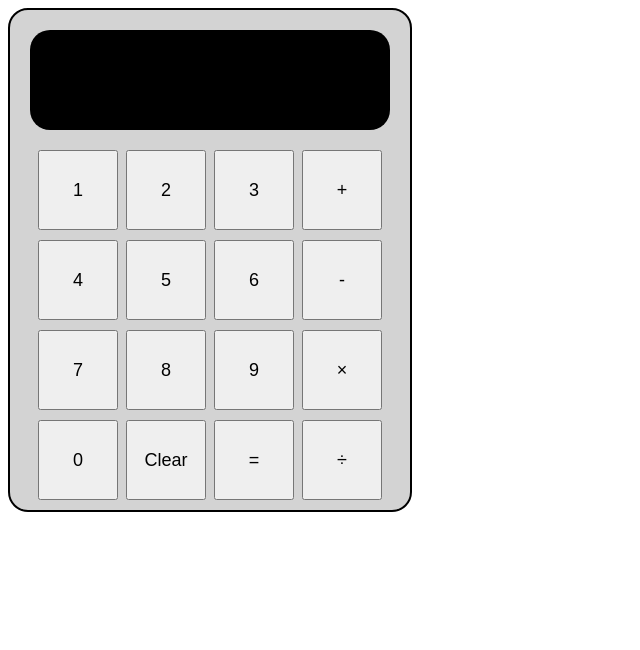
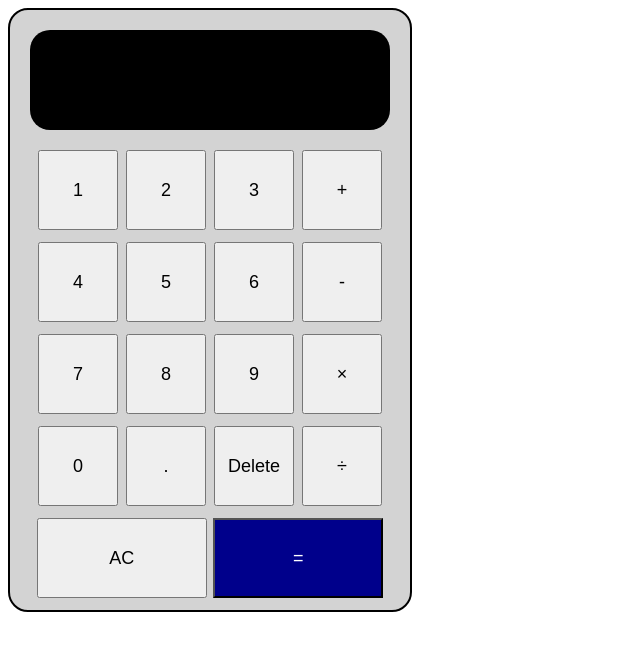
Before and after one commit to connk95/Calculator, a plain HTML site: page calculator.html in a window 1280 px wide. Shown: the whole page, without its empty margins (0-640 px from the left). Drawn offline with Linux system fonts and the light colour scheme.

Commit message:
add decimal and delete capability

```diff
--- a/calculator.css
+++ b/calculator.css
@@ -8,7 +8,7 @@
     border: black 2px solid;
     border-radius: 20px;
     width: 400px;
-    height: 500px;
+    height: 600px;
 }
 
 .row1 {
@@ -39,6 +39,13 @@
     justify-content: space-evenly;
 }
 
+.row5 {
+    display: flex;
+    flex: auto;
+    flex-direction: row;
+    justify-content: space-evenly;
+}
+
 button {
     display: flex;
     width: 80px;
@@ -46,6 +53,26 @@ button {
     font-size: large;
     justify-content: center;
     align-items: center;
+}
+
+#clear {
+    display: flex;
+    width: 170px;
+    height: 80px;
+    font-size: large;
+    justify-content: center;
+    align-items: center;
+}
+
+#equals {
+    display: flex;
+    width: 170px;
+    height: 80px;
+    font-size: large;
+    color: white;
+    justify-content: center;
+    align-items: center;
+    background-color: darkblue;
 }
 
 .buttons {
--- a/calculator.html
+++ b/calculator.html
@@ -30,9 +30,13 @@
             </div>
             <div class="row4">
                 <button id="button0">0</button>
-                <button id="clear">Clear</button>
+                <button id="decimal">.</button>
+                <button id="delete">Delete</button>
+                <button id="divide">÷</button>
+            </div>
+            <div class="row5">
+                <button id="clear">AC</button>
                 <button id="equals">=</button>
-                <button id="divide">÷</button>
             </div>
         </div>
     </div>
--- a/calculator.js
+++ b/calculator.js
@@ -3,6 +3,7 @@ let num1 = null;
 let num2 = null;
 let operation = 0;
 let result = null;
+let num3 = null;
 
 function calculate(a, b) {
     if (operation === 1) {
@@ -24,6 +25,7 @@ const addition = document.getElementById('plus').addEventListener('click', () =>
     };
     memory = [];
 });
+
 const subtraction = document.getElementById('minus').addEventListener('click', () => {
     operation = 2;
     document.getElementById('result').innerHTML = "-";
@@ -32,6 +34,7 @@ const subtraction = document.getElementById('minus').addEventListener('click', (
     };
     memory = [];
 });
+
 const multiplication = document.getElementById('multiply').addEventListener('click', () => {
     operation = 3;
     document.getElementById('result').innerHTML = "×";
@@ -40,6 +43,7 @@ const multiplication = document.getElementById('multiply').addEventListener('cli
     };
     memory = [];
 });
+
 const division = document.getElementById('divide').addEventListener('click', () => {
     operation = 4;
     document.getElementById('result').innerHTML = "÷";
@@ -48,6 +52,17 @@ const division = document.getElementById('divide').addEventListener('click', ()
     };
     memory = [];
 });
+
+const decimal = document.getElementById('decimal').addEventListener('click', () => {
+    memory.push('.');
+    document.getElementById('result').innerHTML = +memory.join("") + ".";
+});
+
+const del = document.getElementById('delete').addEventListener('click', () => {
+    memory.pop();
+    document.getElementById('result').innerHTML = +memory.join("")
+});
+
 const operate = document.getElementById('equals').addEventListener('click', () => {
     num2 = +memory.join("");
     if (operation === 4 && num2 === 0) {
@@ -55,11 +70,19 @@ const operate = document.getElementById('equals').addEventListener('click', () =
     } else if (num1 === null || num2 === null || memory === [] || operation === 0) {
         document.getElementById('result').innerHTML = "Error"
     } else {
-        result = Math.round(calculate(num1, num2) * 100) / 100
-        document.getElementById('result').innerHTML = result
-        operation = 0;
-        num1 = result;
-        num2 = null;
+        if (num3 !== null) {
+            result = Math.round(calculate(num1, num2) * 100) / 100
+            document.getElementById('result').innerHTML = result
+            operation = 0;
+            num1 = result;
+            num2 = null;
+        } else {
+            result = Math.round(calculate(num1, num2) * 100) / 100
+            document.getElementById('result').innerHTML = result
+            operation = 0;
+            num1 = result;
+            num2 = null;
+        }
     };
 });
 
```
